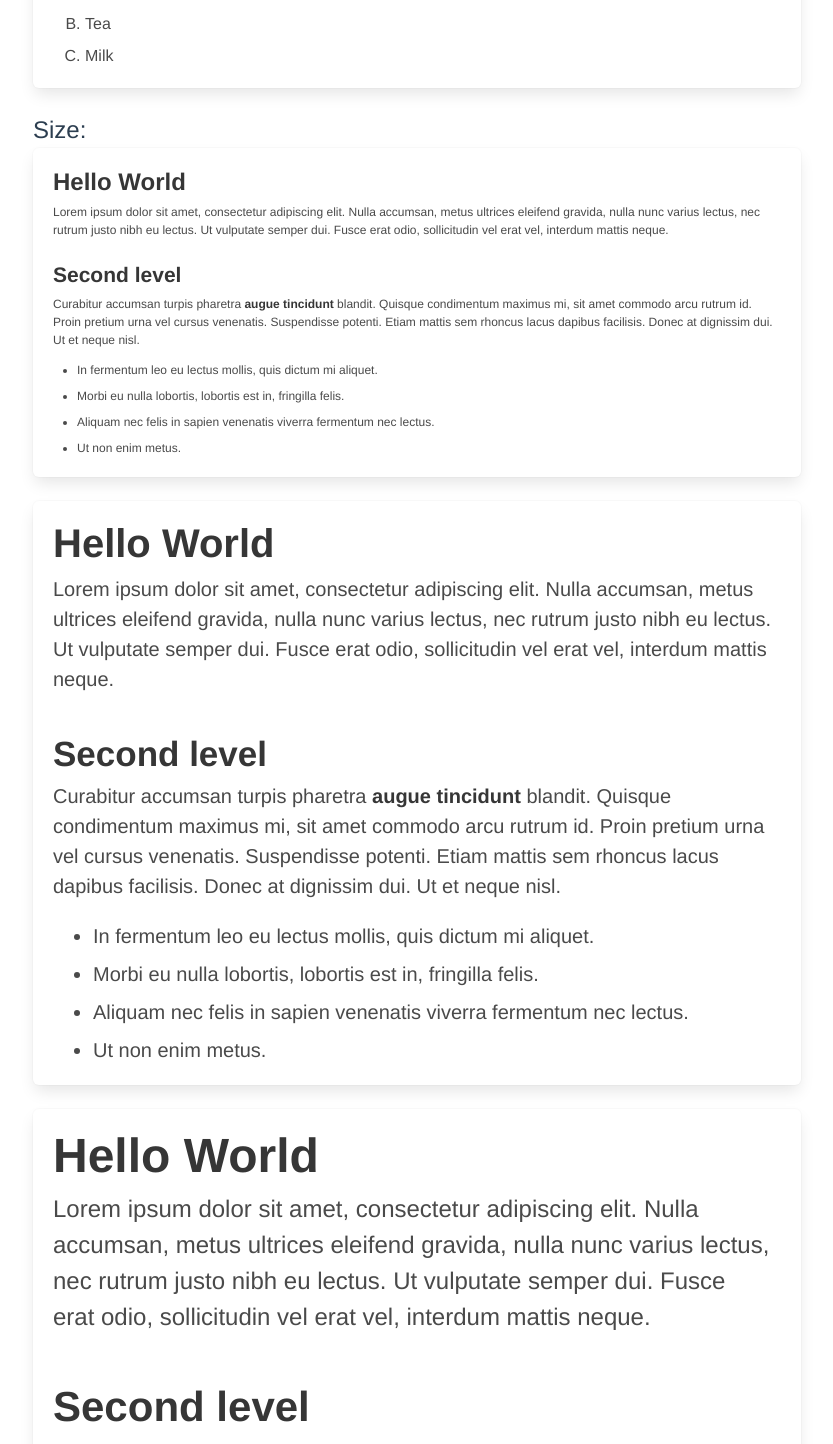
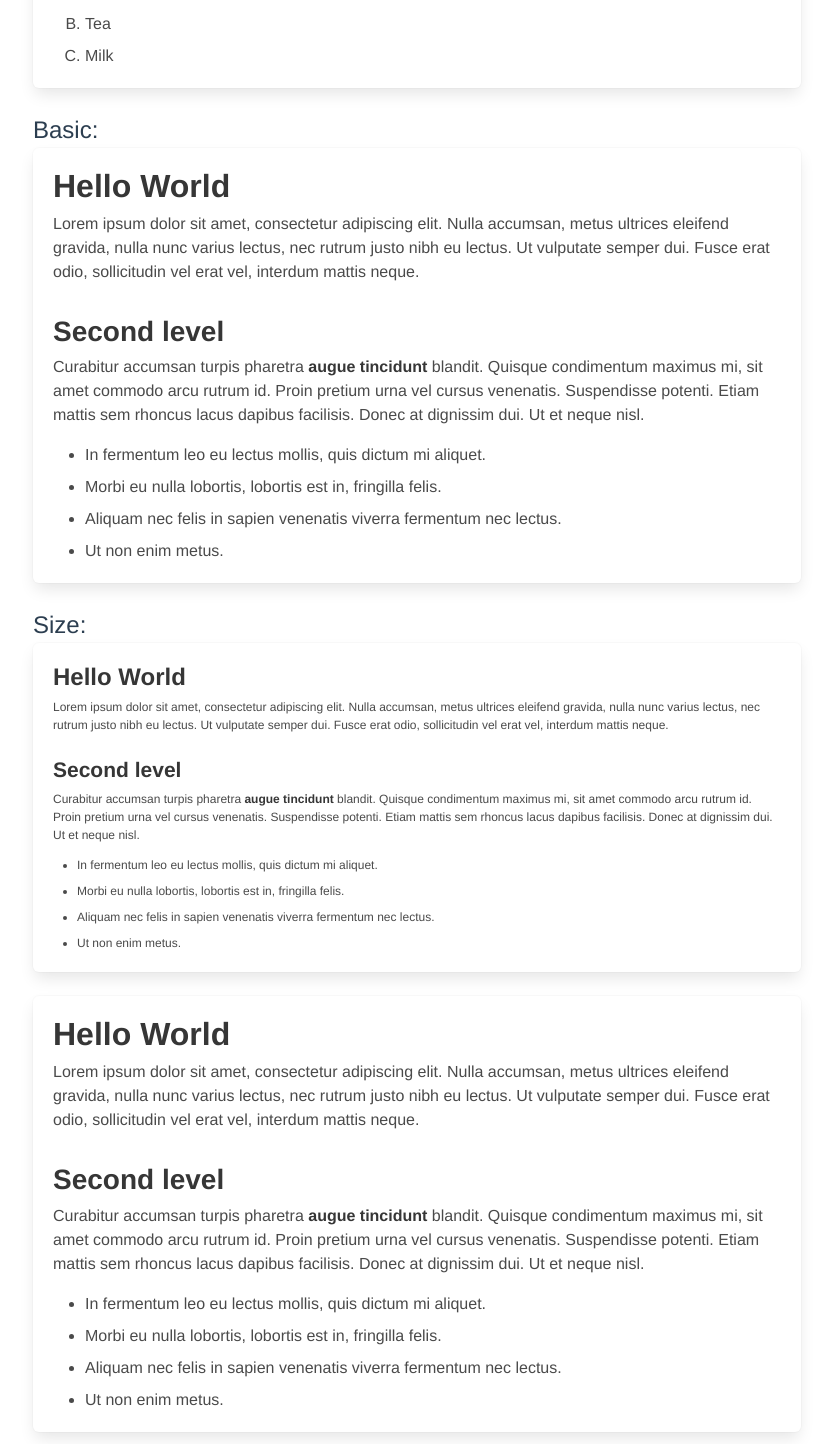
Before and after one commit to vue-bulma/bulma-ui, a Vue app: page /elements/content in a window 1280 px wide. Shown: the part 1044-2488 px from the top of the page, without its empty margins (223-1056 px from the left). Built offline with nearby package versions, Linux system fonts and the light colour scheme.

Commit message:
add icon

```diff
--- a/examples/components/elements/Button.vue
+++ b/examples/components/elements/Button.vue
@@ -55,6 +55,10 @@
 
     <vb-box class="button-invert">
       <vb-button type="primary" inverted outlined>Invert Outlined</vb-button>
+      <vb-button type="link" inverted outlined>Invert Outlined</vb-button>
+      <vb-button type="info" inverted outlined>Invert Outlined</vb-button>
+      <vb-button type="success" inverted outlined>Invert Outlined</vb-button>
+      <vb-button type="danger" inverted outlined>Invert Outlined</vb-button>
     </vb-box>
 
     <span id="rounded" class="title">Rounded:</span>
@@ -84,7 +88,14 @@
     </vb-box>
 
     <span id="disabled" class="title">Disabled:</span>
-
+    <vb-box>
+      <vb-button disabled>Disable</vb-button>
+    </vb-box>
+    <span id="icons" class="title">With Font Awesome icons:</span>
+    <vb-box>
+      <vb-button disabled>Disable</vb-button>
+    </vb-box>
+     <span id="icons" class="title">With Font Awesome icons:</span>
     <vb-box>
       <vb-button disabled>Disable</vb-button>
     </vb-box>
--- a/examples/components/elements/Content.vue
+++ b/examples/components/elements/Content.vue
@@ -62,6 +62,24 @@
       </vb-content>
     </vb-box>
     <span
+      id="Basic"
+      class="title"
+    >Basic:</span>
+    <vb-box>
+      <vb-content>
+        <h1>Hello World</h1>
+        <p>Lorem ipsum dolor sit amet, consectetur adipiscing elit. Nulla accumsan, metus ultrices eleifend gravida, nulla nunc varius lectus, nec rutrum justo nibh eu lectus. Ut vulputate semper dui. Fusce erat odio, sollicitudin vel erat vel, interdum mattis neque.</p>
+        <h2>Second level</h2>
+        <p>Curabitur accumsan turpis pharetra <strong>augue tincidunt</strong> blandit. Quisque condimentum maximus mi, sit amet commodo arcu rutrum id. Proin pretium urna vel cursus venenatis. Suspendisse potenti. Etiam mattis sem rhoncus lacus dapibus facilisis. Donec at dignissim dui. Ut et neque nisl.</p>
+        <ul>
+          <li>In fermentum leo eu lectus mollis, quis dictum mi aliquet.</li>
+          <li>Morbi eu nulla lobortis, lobortis est in, fringilla felis.</li>
+          <li>Aliquam nec felis in sapien venenatis viverra fermentum nec lectus.</li>
+          <li>Ut non enim metus.</li>
+        </ul>
+      </vb-content>
+    </vb-box>
+    <span
       id="size"
       class="title"
     >Size:</span>
@@ -78,8 +96,22 @@
           <li>Ut non enim metus.</li>
         </ul>
       </vb-content>
-      </vb-box>
-      <vb-box>
+    </vb-box>
+    <vb-box>
+      <vb-content>
+        <h1>Hello World</h1>
+        <p>Lorem ipsum dolor sit amet, consectetur adipiscing elit. Nulla accumsan, metus ultrices eleifend gravida, nulla nunc varius lectus, nec rutrum justo nibh eu lectus. Ut vulputate semper dui. Fusce erat odio, sollicitudin vel erat vel, interdum mattis neque.</p>
+        <h2>Second level</h2>
+        <p>Curabitur accumsan turpis pharetra <strong>augue tincidunt</strong> blandit. Quisque condimentum maximus mi, sit amet commodo arcu rutrum id. Proin pretium urna vel cursus venenatis. Suspendisse potenti. Etiam mattis sem rhoncus lacus dapibus facilisis. Donec at dignissim dui. Ut et neque nisl.</p>
+        <ul>
+          <li>In fermentum leo eu lectus mollis, quis dictum mi aliquet.</li>
+          <li>Morbi eu nulla lobortis, lobortis est in, fringilla felis.</li>
+          <li>Aliquam nec felis in sapien venenatis viverra fermentum nec lectus.</li>
+          <li>Ut non enim metus.</li>
+        </ul>
+      </vb-content>
+    </vb-box>
+    <vb-box>
       <vb-content size="medium">
         <h1>Hello World</h1>
         <p>Lorem ipsum dolor sit amet, consectetur adipiscing elit. Nulla accumsan, metus ultrices eleifend gravida, nulla nunc varius lectus, nec rutrum justo nibh eu lectus. Ut vulputate semper dui. Fusce erat odio, sollicitudin vel erat vel, interdum mattis neque.</p>
@@ -92,8 +124,8 @@
           <li>Ut non enim metus.</li>
         </ul>
       </vb-content>
-      </vb-box>
-      <vb-box>
+    </vb-box>
+    <vb-box>
       <vb-content size="large">
         <h1>Hello World</h1>
         <p>Lorem ipsum dolor sit amet, consectetur adipiscing elit. Nulla accumsan, metus ultrices eleifend gravida, nulla nunc varius lectus, nec rutrum justo nibh eu lectus. Ut vulputate semper dui. Fusce erat odio, sollicitudin vel erat vel, interdum mattis neque.</p>
@@ -112,8 +144,8 @@
 
 <script>
 export default {
-  name: "ContentExamples"
-};
+  name: 'ContentExamples'
+}
 </script>
 
 <style lang="scss" scoped>
--- /dev/null
+++ b/examples/components/elements/Delete.vue
@@ -0,0 +1,34 @@
+<template>
+  <div class="container">
+    <span
+      id="Basic"
+      class="title"
+    >Basic:</span>
+    <vb-box>
+      <vb-delete></vb-delete>
+    </vb-box>
+    <span
+      id="size"
+      class="title"
+    >Size:</span>
+    <vb-box>
+      <vb-delete size="small"></vb-delete>
+      <vb-delete></vb-delete>
+      <vb-delete size="medium"></vb-delete>
+      <vb-delete size="large"></vb-delete>
+    </vb-box>
+    <span
+      id="Combinations"
+      class="title"
+    >Combinations:</span>
+    <vb-box>
+
+    </vb-box>
+  </div>
+</template>
+
+<script>
+export default {
+  name: 'DeleteExamples'
+}
+</script>
--- /dev/null
+++ b/examples/components/elements/Icon.vue
@@ -0,0 +1,74 @@
+<template>
+  <div class="container">
+    <span
+      id="Basic"
+      class="title"
+    >Basic:</span>
+    <vb-box>
+      <vb-icon class="icon-background" type="fa fa-home"></vb-icon>
+    </vb-box>
+     <span
+      id="Colors"
+      class="title"
+    >Colors:</span>
+    <vb-box class="box-background">
+      <vb-icon class="icon-background" type="fa fa-home" color="primary"></vb-icon>
+      <vb-icon class="icon-background" type="fa fa-home" color="info"></vb-icon>
+      <vb-icon class="icon-background" type="fa fa-home" color="success"></vb-icon>
+      <vb-icon class="icon-background-dark" type="fa fa-home" color="warning"></vb-icon>
+      <vb-icon class="icon-background" type="fa fa-home" color="danger"></vb-icon>
+      <vb-icon class="icon-background" type="fa fa-home" color="white"></vb-icon>
+      <vb-icon class="icon-background" type="fa fa-home" color="light"></vb-icon>
+      <vb-icon class="icon-background" type="fa fa-home" color="dark"></vb-icon>
+      <vb-icon class="icon-background" type="fa fa-home" color="black"></vb-icon>
+      <vb-icon class="icon-background" type="fa fa-home" color="link"></vb-icon>
+    </vb-box>
+       <span
+      id="Sizes"
+      class="title"
+    >Container Sizes:</span>
+    <vb-box>
+      <vb-icon class="icon-background" type="fa fa-home" size="small" ></vb-icon>
+      <vb-icon class="icon-background" type="fa fa-home" ></vb-icon>
+      <vb-icon class="icon-background" type="fa fa-home" size="medium" ></vb-icon>
+      <vb-icon class="icon-background" type="fa fa-home" size="large" ></vb-icon>
+    </vb-box>
+           <span
+      id="iconSize"
+      class="title"
+    >Icon Sizes:</span>
+    <vb-box class="iconSize-block">
+      <vb-icon class="icon-background" type="fa fa-home" size="large"></vb-icon>
+      <vb-icon class="icon-background" type="fa fa-home" size="large" iconSize="lg"></vb-icon>
+      <vb-icon class="icon-background" type="fa fa-home" size="large" iconSize="2x"></vb-icon>
+      <vb-icon class="icon-background" type="fa fa-home" size="large" iconSize="3x"></vb-icon>
+    </vb-box>
+     <span
+      id="Animated"
+      class="title"
+    >Animated:</span>
+    <vb-box class="iconSize-block">
+      <vb-icon class="icon-background" type="fa fa-spinner" size="large" animated></vb-icon>
+      <vb-icon class="icon-background" type="fa fa-refresh" size="large" animated></vb-icon>
+      <vb-icon class="icon-background" type="fa fa-circle-o-notch" size="large" animated></vb-icon>
+      <vb-icon class="icon-background" type="fa fa-repeat" size="large" animated></vb-icon>
+    </vb-box>
+  </div>
+</template>
+
+<script>
+export default {
+  name: 'IconExamples'
+}
+</script>
+<style lang="scss" scoped>
+.icon-background{
+background-color: #ffdd57
+}
+.icon-background-dark{
+background-color: #363636
+}
+.iconSize-block{
+display: flex
+}
+</style>
--- a/examples/main.js
+++ b/examples/main.js
@@ -2,7 +2,7 @@ import Vue from 'vue'
 import App from './App.vue'
 import VueBulma from '../src'
 import router from './router'
-
+import 'font-awesome/css/font-awesome.css'
 // vue-bulma-component
 Vue.use(VueBulma)
 
--- a/examples/router.js
+++ b/examples/router.js
@@ -20,6 +20,16 @@ export default new Router({
       path: '/elements/content',
       name: 'Content',
       component: () => import('./components/elements/Content')
+    },
+    {
+      path: '/elements/delete',
+      name: 'Delete',
+      component: () => import('./components/elements/Delete')
+    },
+    {
+      path: '/elements/icon',
+      name: 'Icon',
+      component: () => import('./components/elements/Icon')
     }
   ]
 })
--- a/package.json
+++ b/package.json
@@ -15,13 +15,14 @@
     "@vue/cli-plugin-eslint": "^3.2.0",
     "@vue/cli-service": "^3.2.0",
     "@vue/eslint-config-prettier": "^4.0.0",
-    "vue-router": "^3.0.2",
     "babel-eslint": "^10.0.1",
     "bulma": "^0.7.2",
     "eslint": "^5.8.0",
     "eslint-plugin-vue": "^5.0.0-0",
+    "font-awesome": "^4.7.0",
     "node-sass": "^4.11.0",
     "sass-loader": "^7.1.0",
+    "vue-router": "^3.0.2",
     "vue-template-compiler": "^2.5.17"
   },
   "eslintConfig": {
--- /dev/null
+++ b/src/components/elements/Delete.vue
@@ -0,0 +1,31 @@
+<template>
+  <button class="delete" :class="classes">
+    <slot></slot>
+  </button>
+</template>
+
+<script>
+export default {
+  name: "VbDelete",
+  props: {
+    size: {
+      type: String,
+      validator: value => ['small', 'medium', 'large'].includes(value)
+    }
+  },
+  computed: {
+    classes () {
+      const { size } = this
+      const obj = {
+        [`is-${size}`]: !!size
+      }
+      return obj
+    }
+  }
+}
+</script>
+
+<style lang="scss">
+@import '~bulma/sass/utilities/_all';
+@import '~bulma/sass/elements/other.sass';
+</style>
--- /dev/null
+++ b/src/components/elements/Icon.vue
@@ -0,0 +1,70 @@
+<template>
+  <span
+    class="icon"
+    :class="classes"
+  >
+    <i :class="IconClasses">
+      <slot></slot>
+    </i>
+  </span>
+</template>
+
+<script>
+export default {
+  name: 'VbIcon',
+  props: {
+    size: {
+      type: String,
+      validator: value => ['small', 'medium', 'large'].includes(value)
+    },
+    color: {
+      type: String,
+      validator: value =>
+        [
+          'primary',
+          'info',
+          'success',
+          'warning',
+          'danger',
+          'white',
+          'light',
+          'dark',
+          'black',
+          'link'
+        ].includes(value)
+    },
+    type: {
+      type: String
+    },
+    iconSize: {
+      type: String,
+      validator: value => ['lg', '2x', '3x'].includes(value)
+    },
+    animated:Boolean
+  },
+  computed: {
+    classes() {
+      const { size, color } = this
+      const obj = {
+        [`is-${size}`]: !!size,
+        [`has-text-${color}`]: !!color
+      }
+      return obj
+    },
+    IconClasses() {
+      const { iconSize, type, animated } = this
+      const obj = {
+        [`${type}`]: !!type,
+        [`fa-${iconSize}`]: !!iconSize,
+        'fa-pulse': animated
+      }
+      return obj
+    }
+  }
+}
+</script>
+
+<style lang="scss">
+@import '~bulma/sass/utilities/_all';
+@import '~bulma/sass/elements/icon.sass';
+</style>
--- a/src/index.js
+++ b/src/index.js
@@ -1,7 +1,9 @@
 import Box from './components/elements/Box'
 import Button from './components/elements/Button'
 import Content from './components/elements/Content'
-const components = [Box, Button, Content]
+import Delete from './components/elements/Delete'
+import Icon from './components/elements/Icon'
+const components = [Box, Button, Content, Delete, Icon]
 
 const install = function(Vue) {
   components.map(component => {
```
Also changed, not shown: examples/App.vue (+4 -3 lines), 1 other file (tests, documents, lock files or other folders).
